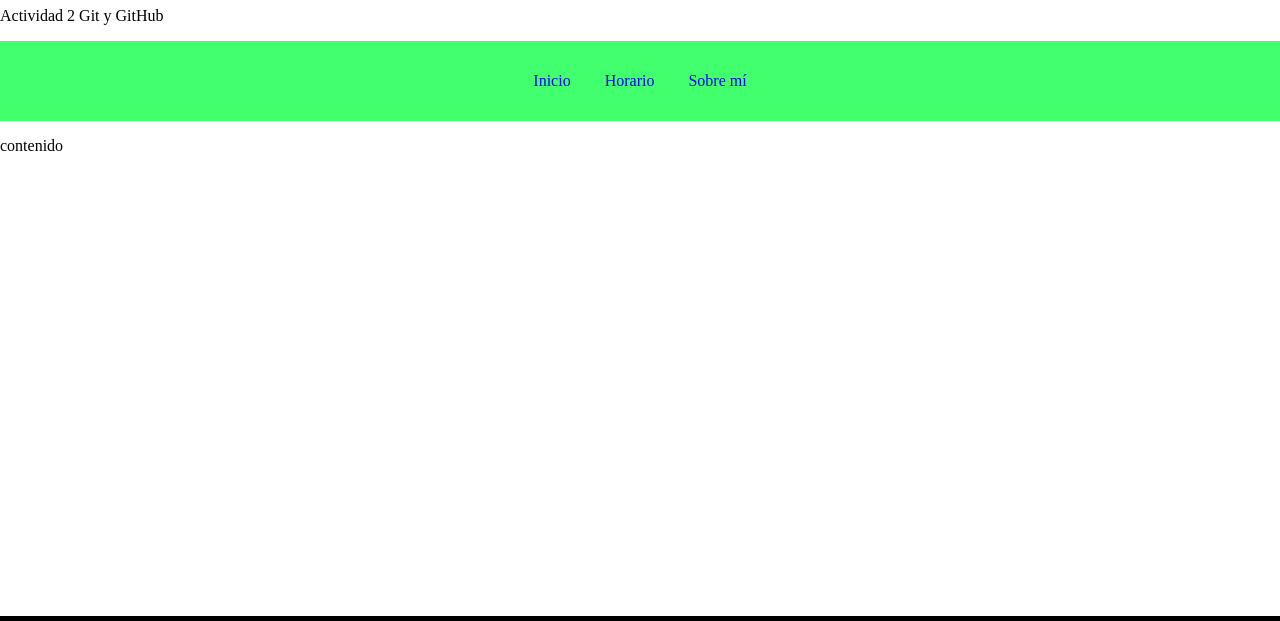
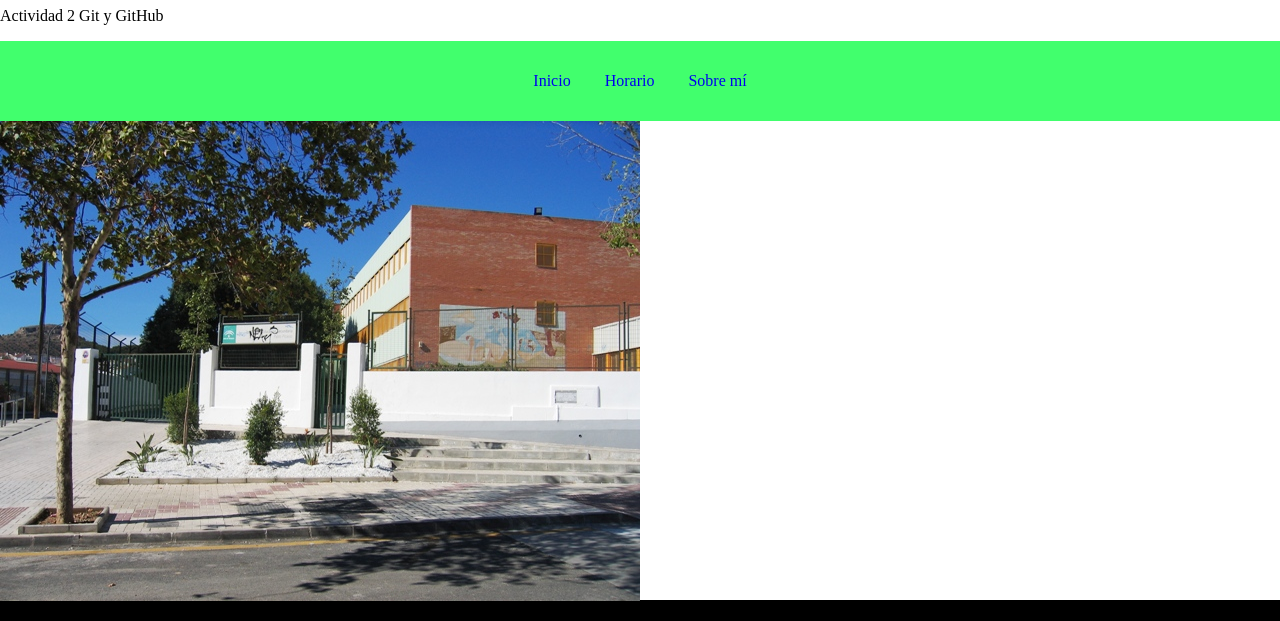
Before and after one commit to OscarLuque-31/Act2GitVsCode_Oscar, a plain HTML site: page index.html in a window 1280 px wide. Shown: the part 73-694 px from the top of the page. Drawn offline with Linux system fonts and the light colour scheme.

Commit message:
Añado imagen en página inicio

```diff
--- a/index.html
+++ b/index.html
@@ -17,7 +17,7 @@
         </nav>
     </header>
     <div class="contenedor">
-        <p>contenido</p>
+        <img src="./images/IESPABLOPICASSO.jpeg" alt="">
     </div>
     <footer>
         <h2>Desarrollado por IES Pablo Picasso</h2>
```
Also changed, not shown: images/IESPABLOPICASSO.jpeg (added).
